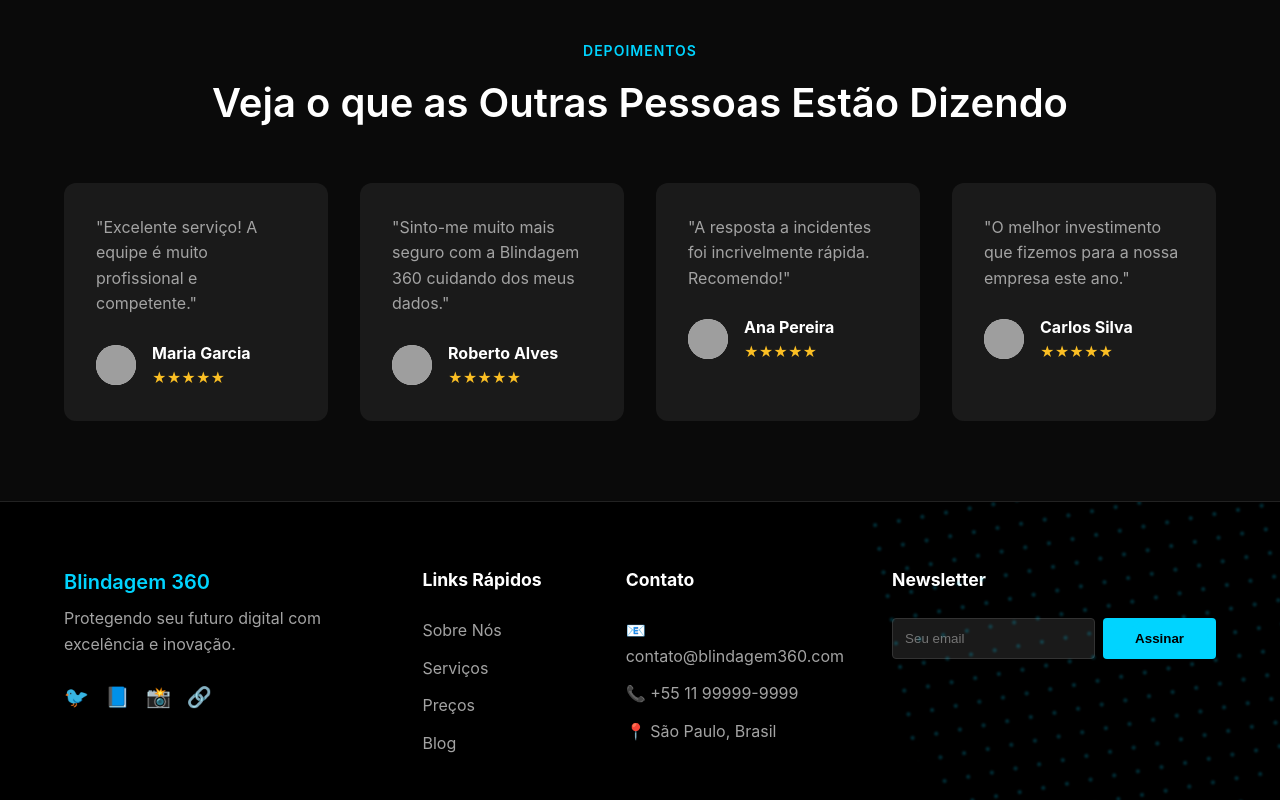
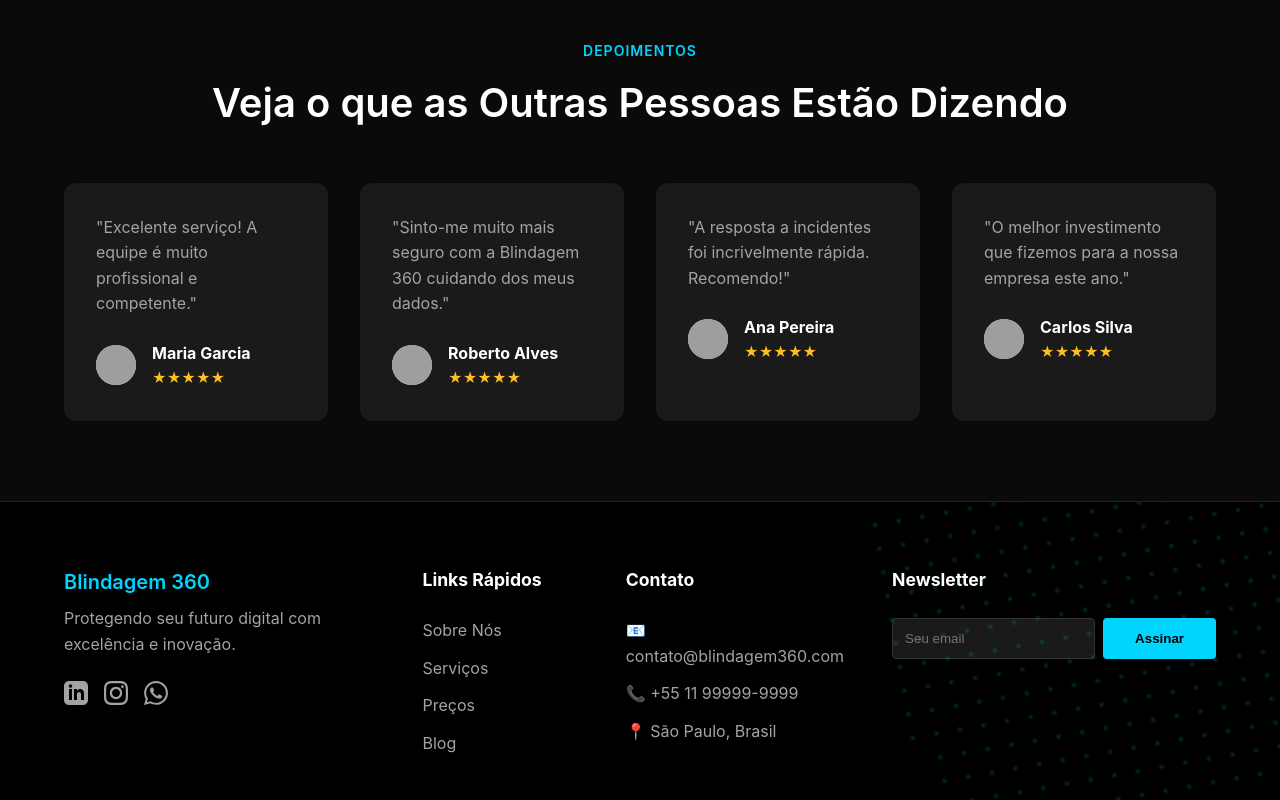
Before and after one commit to FilipiWanderley/Blindagem-360, a React (Vite) app: page / in a window 1280 px wide. Shown: the part 4562-5362 px from the top of the page. Built offline with nearby package versions, Linux system fonts and the light colour scheme; grey boxes are pictures that could not be loaded.

Commit message:
Replace social emojis with LinkedIn, Instagram, and WhatsApp SVG icons

```diff
--- a/src/App.css
+++ b/src/App.css
@@ -442,8 +442,18 @@
   margin-top: 1rem;
   display: flex;
   gap: 1rem;
-  font-size: 1.25rem;
   cursor: pointer;
+}
+
+.social-icon {
+  width: 24px;
+  height: 24px;
+  fill: var(--text-secondary);
+  transition: fill 0.3s;
+}
+
+.social-icons a:hover .social-icon {
+  fill: var(--primary-color);
 }
 
 .footer-links, .footer-contact, .footer-newsletter {
--- a/src/App.jsx
+++ b/src/App.jsx
@@ -254,7 +254,21 @@
             <h3>Blindagem 360</h3>
             <p>Protegendo seu futuro digital com excelência e inovação.</p>
             <div className="social-icons">
-              <span>🐦</span> <span>📘</span> <span>📸</span> <span>🔗</span>
+              <a href="#" aria-label="LinkedIn">
+                <svg xmlns="http://www.w3.org/2000/svg" width="24" height="24" viewBox="0 0 24 24" fill="currentColor" className="social-icon">
+                  <path d="M19 0h-14c-2.761 0-5 2.239-5 5v14c0 2.761 2.239 5 5 5h14c2.762 0 5-2.239 5-5v-14c0-2.761-2.238-5-5-5zm-11 19h-3v-11h3v11zm-1.5-12.268c-.966 0-1.75-.79-1.75-1.764s.784-1.764 1.75-1.764 1.75.79 1.75 1.764-.783 1.764-1.75 1.764zm13.5 12.268h-3v-5.604c0-3.368-4-3.113-4 0v5.604h-3v-11h3v1.765c1.396-2.586 7-2.777 7 2.476v6.759z"/>
+                </svg>
+              </a>
+              <a href="#" aria-label="Instagram">
+                <svg xmlns="http://www.w3.org/2000/svg" width="24" height="24" viewBox="0 0 24 24" fill="currentColor" className="social-icon">
+                  <path d="M12 2.163c3.204 0 3.584.012 4.85.07 3.252.148 4.771 1.691 4.919 4.919.058 1.265.069 1.645.069 4.849 0 3.205-.012 3.584-.069 4.849-.149 3.225-1.664 4.771-4.919 4.919-1.266.058-1.644.07-4.85.07-3.204 0-3.584-.012-4.849-.07-3.26-.149-4.771-1.699-4.919-4.92-.058-1.265-.07-1.644-.07-4.849 0-3.204.013-3.583.07-4.849.149-3.227 1.664-4.771 4.919-4.919 1.266-.057 1.645-.069 4.849-.069zm0-2.163c-3.259 0-3.667.014-4.947.072-4.358.2-6.78 2.618-6.98 6.98-.059 1.281-.073 1.689-.073 4.948 0 3.259.014 3.668.072 4.948.2 4.358 2.618 6.78 6.98 6.98 1.281.058 1.689.072 4.948.072 3.259 0 3.668-.014 4.948-.072 4.354-.2 6.782-2.618 6.979-6.98.059-1.28.073-1.689.073-4.948 0-3.259-.014-3.667-.072-4.947-.196-4.354-2.617-6.78-6.979-6.98-1.281-.059-1.69-.073-4.949-.073zm0 5.838c-3.403 0-6.162 2.759-6.162 6.162s2.759 6.163 6.162 6.163 6.162-2.759 6.162-6.163c0-3.403-2.759-6.162-6.162-6.162zm0 10.162c-2.209 0-4-1.79-4-4 0-2.209 1.791-4 4-4s4 1.791 4 4c0 2.21-1.791 4-4 4zm6.406-11.845c-.796 0-1.441.645-1.441 1.44s.645 1.44 1.441 1.44c.795 0 1.439-.645 1.439-1.44s-.644-1.44-1.439-1.44z"/>
+                </svg>
+              </a>
+              <a href="#" aria-label="WhatsApp">
+                <svg xmlns="http://www.w3.org/2000/svg" width="24" height="24" viewBox="0 0 24 24" fill="currentColor" className="social-icon">
+                  <path d="M.057 24l1.687-6.163c-1.041-1.804-1.588-3.849-1.587-5.946.003-6.556 5.338-11.891 11.893-11.891 3.181.001 6.167 1.24 8.413 3.488 2.245 2.248 3.481 5.236 3.48 8.414-.003 6.557-5.338 11.892-11.893 11.892-1.99-.001-3.951-.5-5.688-1.448l-6.305 1.654zm6.597-3.807c1.676.995 3.276 1.591 5.392 1.592 5.448 0 9.886-4.434 9.889-9.885.002-5.462-4.415-9.89-9.881-9.892-5.452 0-9.887 4.434-9.889 9.884-.001 2.225.651 3.891 1.746 5.634l-.999 3.648 3.742-.981zm11.387-5.464c-.074-.124-.272-.198-.57-.347-.297-.149-1.758-.868-2.031-.967-.272-.099-.47-.149-.669.149-.198.297-.768.967-.941 1.165-.173.198-.347.223-.644.074-.297-.149-1.255-.462-2.39-1.475-.883-.788-1.48-1.761-1.653-2.059-.173-.297-.018-.458.13-.606.134-.133.297-.347.446-.521.151-.172.2-.296.3-.495.099-.198.05-.372-.025-.521-.075-.148-.669-1.611-.916-2.206-.242-.579-.487-.501-.669-.51l-.57-.01c-.198 0-.52.074-.792.372-.272.297-1.04 1.017-1.04 2.479 0 1.462 1.065 2.875 1.213 3.074.149.198 2.095 3.2 5.076 4.487.709.306 1.263.489 1.694.626.712.226 1.36.194 1.872.118.571-.085 1.758-.719 2.006-1.413.248-.695.248-1.29.173-1.414z"/>
+                </svg>
+              </a>
             </div>
           </div>
 
```
